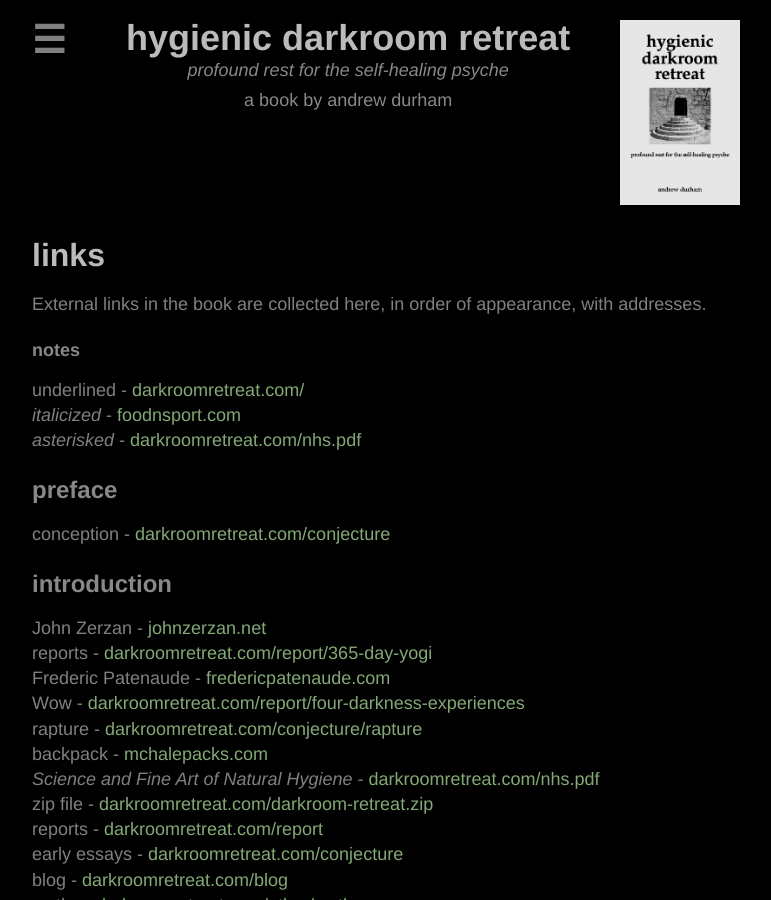
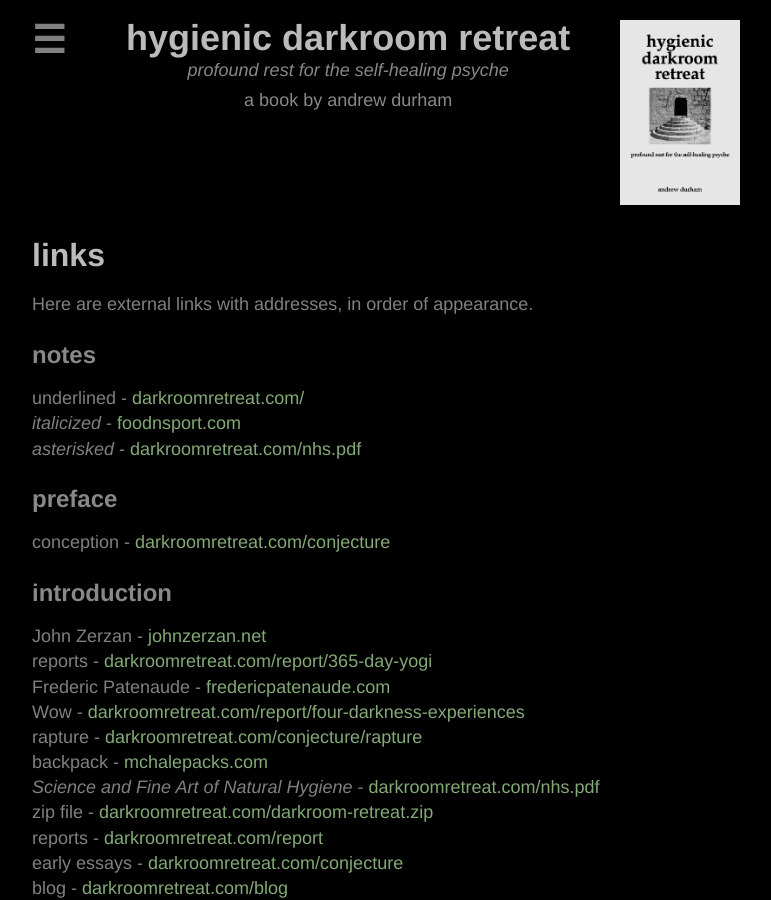
Before and after one commit to yodrew/yodrew.github.io, a Jekyll site: the page built from _pages/back/links.md, in a window 1280 px wide and 900 px high. Shown: the whole window, without its empty margins (223-994 px from the left). Built offline with Jekyll 4.4.1, drawn with Linux system fonts in a browser that asks for light colours.

Commit message:
back/links

```diff
--- a/_pages/back/links.md
+++ b/_pages/back/links.md
@@ -2,13 +2,13 @@
 title: links
 layout: page
 navprev: bio
-permalink: /front/links/
+permalink: /back/links/
 navnext:
 ---
 
-External links in the book are collected here, in order of appearance, with addresses.
+Here are external links with addresses, in order of appearance.
 
-###### notes
+#### notes
 
 underlined - [darkroomretreat.com/](https://darkroomretreat.com/)
 *italicized* - [foodnsport.com](https://foodnsport.com)
```
